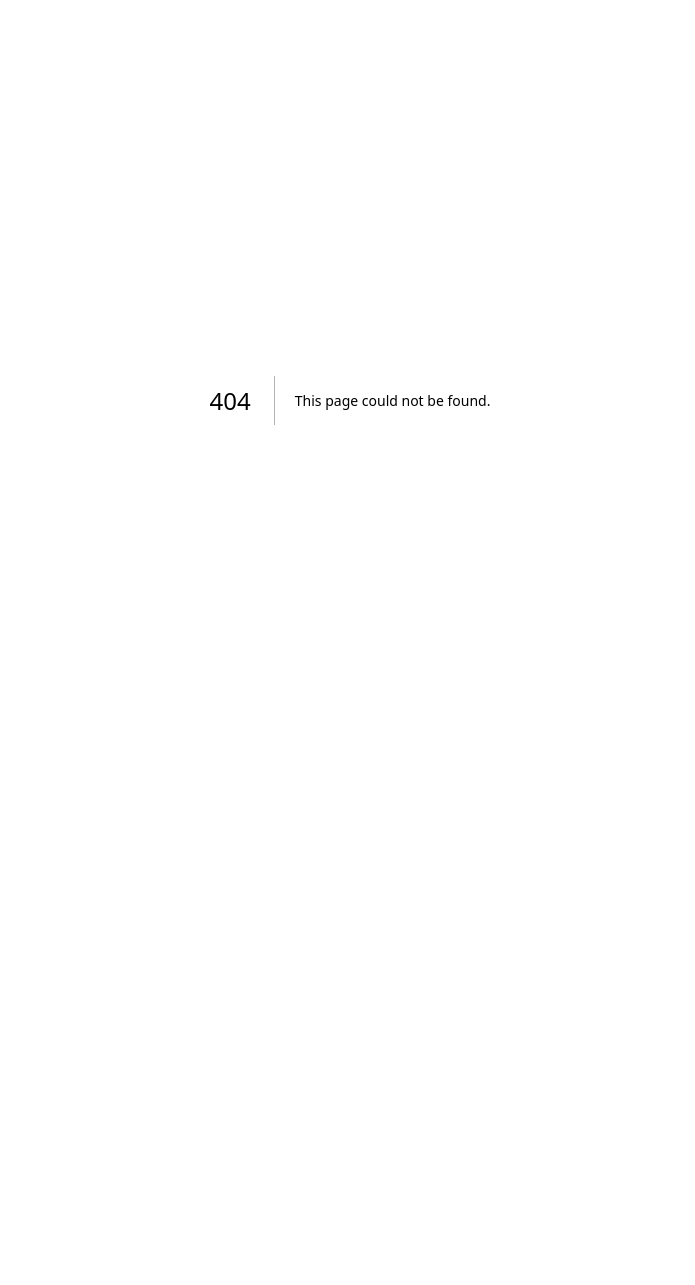
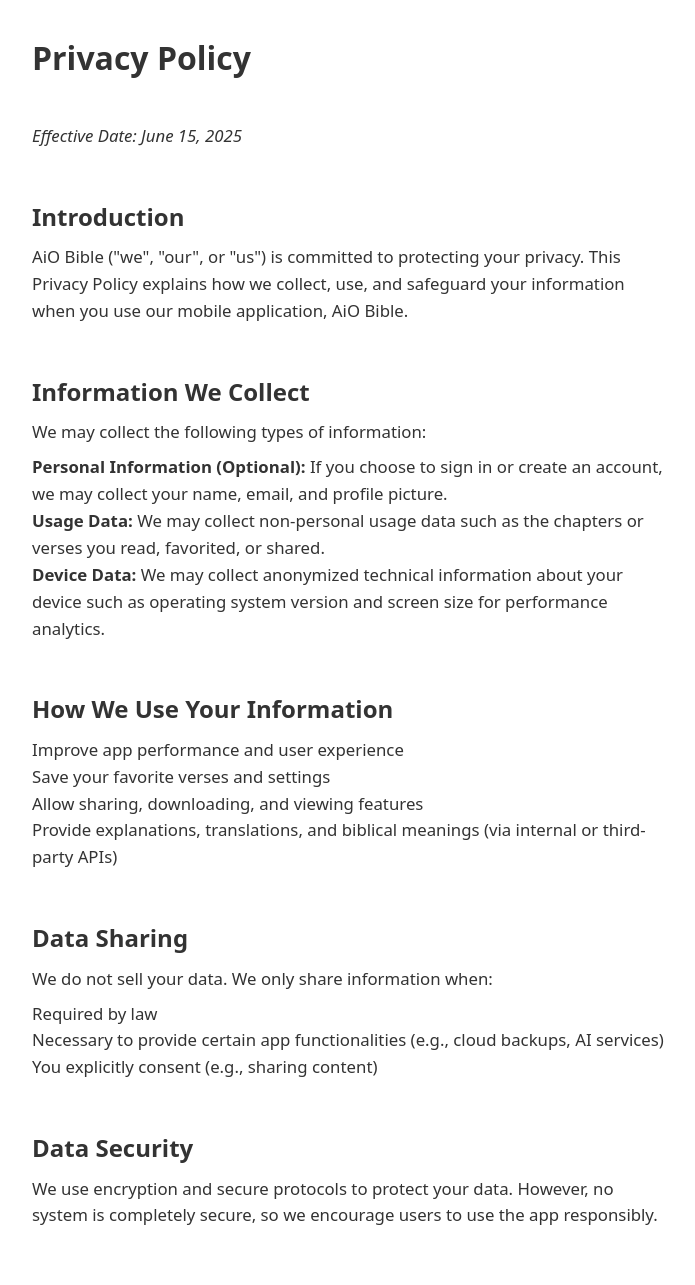
Before and after one commit to PatrickDalington/cwp_legal, a Next.js app: page /aio-policy in a window 1280 px wide. Before the commit this address had no page. Shown: the top 1285 px of the page, without its empty margins (290-985 px from the left). Before the commit the page ends 800 px from the top, so only its background shows below. Built offline with nearby package versions, Linux system fonts and the light colour scheme.

Commit message:
AIO Bible

```diff
--- /dev/null
+++ b/src/app/aio-policy/aio.module.css
@@ -0,0 +1,61 @@
+.container {
+  padding: 1rem;
+  max-width: 100%;
+  margin: 0 auto;
+  box-sizing: border-box;
+  background-color: #fff;
+
+}
+
+.main {
+  display: flex;
+  flex-direction: column;
+  gap: 1.5rem;
+  font-family: system-ui, sans-serif;
+  color: #333;
+  line-height: 1.6;
+  font-size: 1rem;
+}
+
+.h1 {
+  font-size: 1.8rem;
+  font-weight: bold;
+  margin-bottom: 0.5rem;
+}
+
+.h2 {
+  font-size: 1.3rem;
+  margin-top: 1rem;
+  font-weight: 600;
+}
+
+.p {
+  font-size: 1rem;
+  word-wrap: break-word;
+  margin: 0.5rem 0;
+}
+
+/* Optional: Style <ul> lists */
+.p ul {
+  padding-left: 1.2rem;
+  list-style-type: disc;
+}
+
+@media (min-width: 640px) {
+  .container {
+    padding: 2rem;
+    max-width: 700px;
+  }
+
+  .h1 {
+    font-size: 2rem;
+  }
+
+  .h2 {
+    font-size: 1.5rem;
+  }
+
+  .p {
+    font-size: 1.05rem;
+  }
+}
--- /dev/null
+++ b/src/app/aio-policy/page.tsx
@@ -0,0 +1,103 @@
+/* eslint-disable react/no-unescaped-entities */
+'use client';
+
+import styles from './aio.module.css';
+import Head from 'next/head';
+
+export default function PrivacyPolicy() {
+  return (
+    <div className={styles.container}>
+      <Head>
+        <title>AiO Bible Privacy Policy</title>
+        <meta name="description" content="Privacy Policy for AiO Bible" />
+        <meta name="viewport" content="width=device-width, initial-scale=1" />
+      </Head>
+
+      <main className={styles.main}>
+        <h1 className={styles.h1}>Privacy Policy</h1>
+        <p className={styles.p}>
+          <em>Effective Date: June 15, 2025</em>
+        </p>
+
+        <section>
+          <h2 className={styles.h2}>Introduction</h2>
+          <p className={styles.p}>
+            AiO Bible ("we", "our", or "us") is committed to protecting your privacy. This Privacy Policy explains how we collect, use, and safeguard your information when you use our mobile application, AiO Bible.
+          </p>
+        </section>
+
+        <section>
+          <h2 className={styles.h2}>Information We Collect</h2>
+          <p className={styles.p}>
+            We may collect the following types of information:
+          </p>
+          <ul className={styles.p}>
+            <li><strong>Personal Information (Optional):</strong> If you choose to sign in or create an account, we may collect your name, email, and profile picture.</li>
+            <li><strong>Usage Data:</strong> We may collect non-personal usage data such as the chapters or verses you read, favorited, or shared.</li>
+            <li><strong>Device Data:</strong> We may collect anonymized technical information about your device such as operating system version and screen size for performance analytics.</li>
+          </ul>
+        </section>
+
+        <section>
+          <h2 className={styles.h2}>How We Use Your Information</h2>
+          <ul className={styles.p}>
+            <li>Improve app performance and user experience</li>
+            <li>Save your favorite verses and settings</li>
+            <li>Allow sharing, downloading, and viewing features</li>
+            <li>Provide explanations, translations, and biblical meanings (via internal or third-party APIs)</li>
+          </ul>
+        </section>
+
+        <section>
+          <h2 className={styles.h2}>Data Sharing</h2>
+          <p className={styles.p}>
+            We do not sell your data. We only share information when:
+          </p>
+          <ul className={styles.p}>
+            <li>Required by law</li>
+            <li>Necessary to provide certain app functionalities (e.g., cloud backups, AI services)</li>
+            <li>You explicitly consent (e.g., sharing content)</li>
+          </ul>
+        </section>
+
+        <section>
+          <h2 className={styles.h2}>Data Security</h2>
+          <p className={styles.p}>
+            We use encryption and secure protocols to protect your data. However, no system is completely secure, so we encourage users to use the app responsibly.
+          </p>
+        </section>
+
+        <section>
+          <h2 className={styles.h2}>Children's Privacy</h2>
+          <p className={styles.p}>
+            AiO Bible is not directed at children under the age of 13. We do not knowingly collect personal data from children.
+          </p>
+        </section>
+
+        <section>
+          <h2 className={styles.h2}>Third-Party Services</h2>
+          <p className={styles.p}>
+            Some features may rely on third-party services such as Firebase or OpenAI. These services have their own privacy policies.
+          </p>
+        </section>
+
+        <section>
+          <h2 className={styles.h2}>Your Rights</h2>
+          <ul className={styles.p}>
+            <li>Delete your account and data</li>
+            <li>Opt-out of data collection (where available)</li>
+            <li>Contact us with any privacy concerns</li>
+          </ul>
+        </section>
+
+        <section>
+          <h2 className={styles.h2}>Contact Us</h2>
+          <p className={styles.p}>
+            If you have questions about this Privacy Policy, contact us at:<br />
+            <strong>Email: aiobible1@gmail.com</strong>
+          </p>
+        </section>
+      </main>
+    </div>
+  );
+}
```
